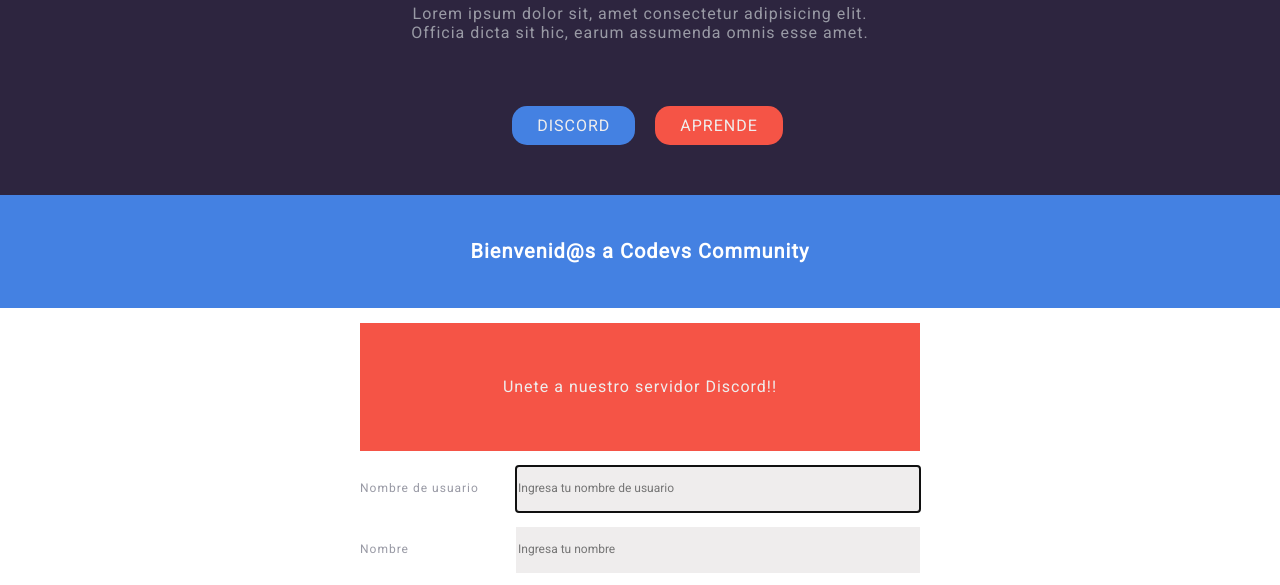
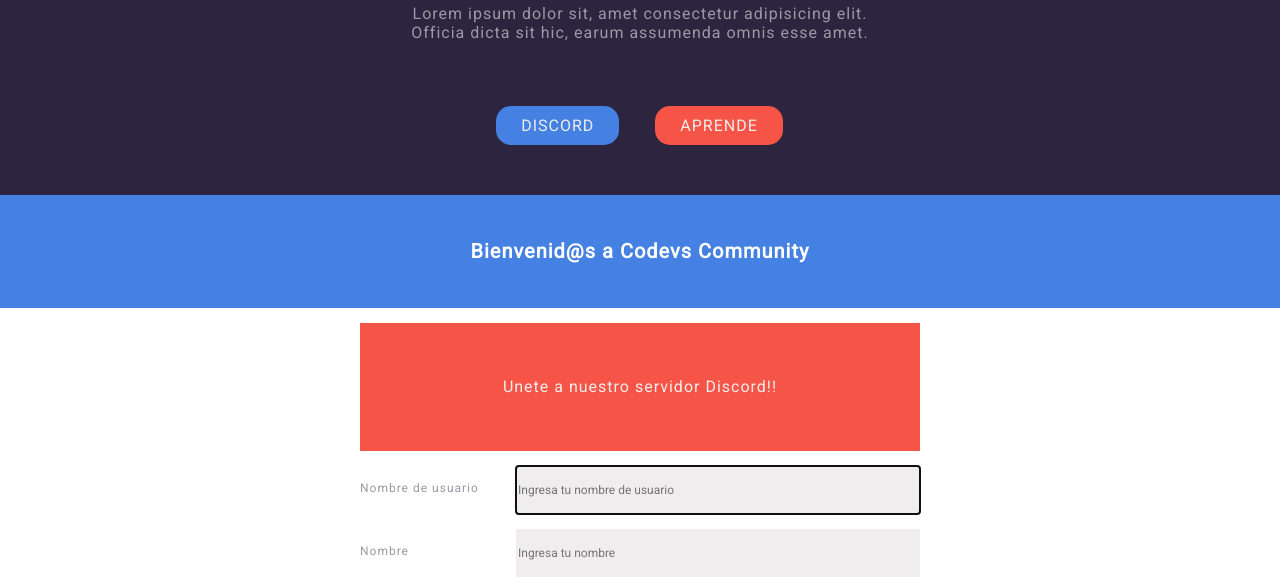
Before and after one commit to CoDevsCommunity/codevs-web-frontend, a plain HTML site: page registro-usuario.html in a window 1280 px wide. Shown: the part 180-765 px from the top of the page. Drawn offline with Linux system fonts and the light colour scheme.

Commit message:
docs: commentaries about

```diff
--- a/assets/css/ingreso-usuario.css
+++ b/assets/css/ingreso-usuario.css
@@ -48,6 +48,7 @@ div.LoginUser input.LoginFields {
     background: var(--white);
     width: 40rem;
     /* 300px */
+    height:46px;
 }
 
 div.LoginUser label {
@@ -77,7 +78,7 @@ div.Buttons {
     margin-bottom: 140px;
 }
 
-[type="button"] {
+.button {
     margin:16px;
     border:none;
 }
--- a/assets/js/RegisterSource.js
+++ b/assets/js/RegisterSource.js
@@ -1,3 +1,6 @@
+/**
+ *@function {VerifyPass} display message error if the pass doesn't coincide
+ */
 let PassRept = document.getElementById('password-user-repeat')
 
 if(window.screen.width < 600){
```
Also changed, not shown: ingreso-usuario.html (+1 -1 lines), registro-usuario.html (+1 -1 lines).
